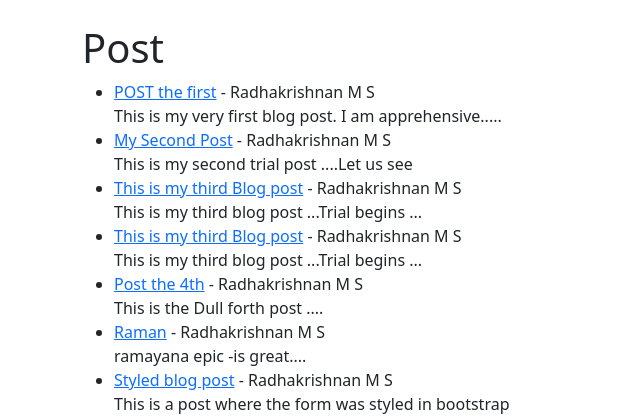
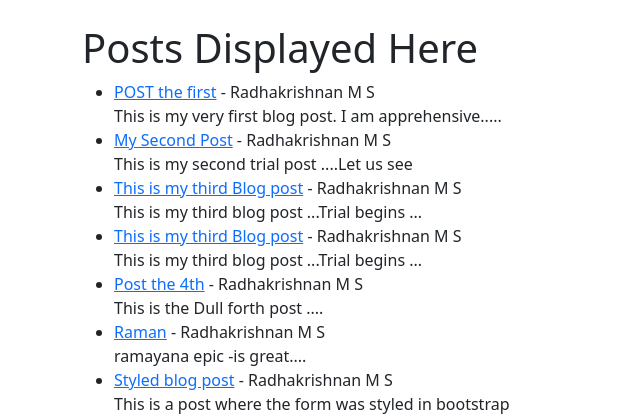
Before and after one commit to wayfrr/ElderGitSublimeDjangoBlog, a Django app: page / in a window 1280 px wide. Shown: the part 56-476 px from the top of the page, without its empty margins (0-640 px from the left). Run offline with Django 3.2, Linux system fonts and the light colour scheme; data comes from the database, SQL or seed files in the repository.

Commit message:
Tweaked <h1> tag contents in Home Page

```diff
--- a/theblog/templates/home.html
+++ b/theblog/templates/home.html
@@ -6,7 +6,7 @@
 
 
 
-<h1>Post</h1>
+<h1>Posts Displayed Here</h1>
 
 
 <ul>
```
